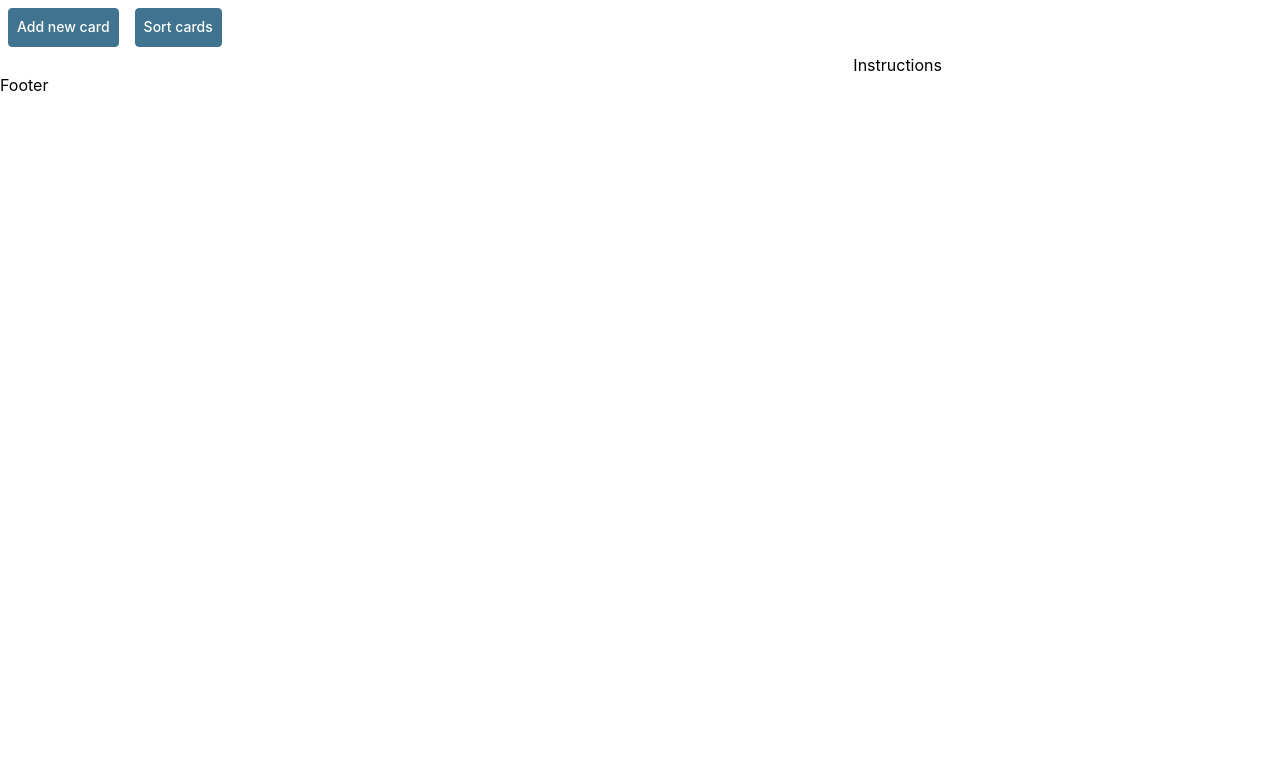
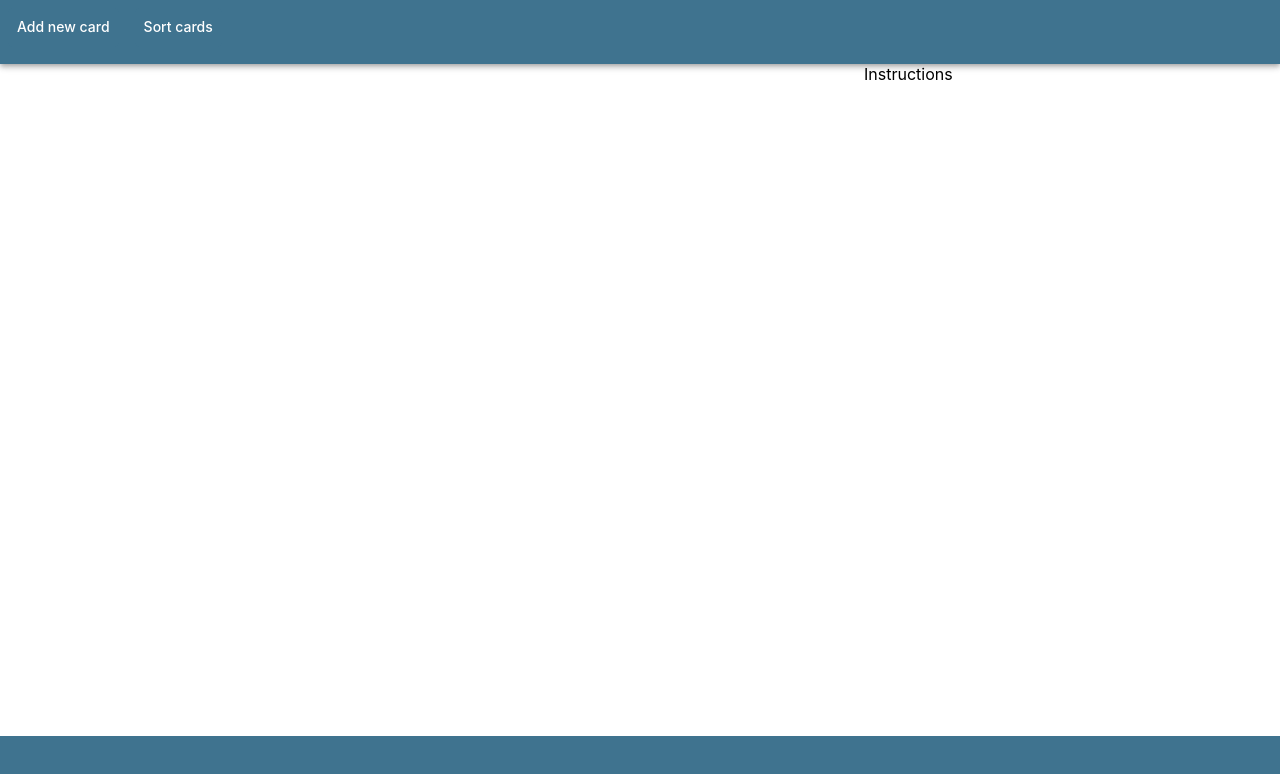
Before and after one commit to Erik35072/Card-application, a React (Create React App) app: page / in a window 1280 px wide. Shown: the top 774 px of the page. Built offline with nearby package versions, Linux system fonts and the light colour scheme.

Commit message:
Cards : ui with layout

```diff
--- a/src/App.tsx
+++ b/src/App.tsx
@@ -11,8 +11,8 @@ function App() {
 
   return (
     <Layout>
-      <Box>
-        <Grid container p={2} spacing={2}>
+      <Box sx={{ height: "100%" }}>
+        <Grid container p={2} rowGap={2} columnSpacing={2} sx={{ height: "100%", overflow: "auto" }}>
           {cards.map((card, index) => (
             <Grid item key={`card-with-random-number-${card.content + index}`} xs={12} sm={6} md={4} xl={3}>
               <Card id={index} content={card.content} />
--- a/src/components/layout/footer/index.tsx
+++ b/src/components/layout/footer/index.tsx
@@ -1,3 +1,5 @@
+import { Box } from "@mui/material";
+
 export default function Footer() {
-  return <div>Footer</div>;
+  return <Box component="footer" sx={{ minHeight: "8vh", position: "relative", bgcolor: "primary.main" }} />;
 }
--- a/src/components/layout/header/index.tsx
+++ b/src/components/layout/header/index.tsx
@@ -3,7 +3,7 @@ import { memo } from "react";
 import { useDispatch } from "react-redux";
 import { add, sort } from "providers/redux/slices";
 // components
-import { Box, Grid, Button } from "@mui/material";
+import { Grid, Button, AppBar } from "@mui/material";
 
 function Header() {
   const dispatch = useDispatch();
@@ -12,8 +12,8 @@ function Header() {
   const sortCards = () => dispatch(sort());
 
   return (
-    <Box sx={{ p: 1 }} component="header">
-      <Grid container spacing={2}>
+    <AppBar sx={{ p: 1, minHeight: "8vh", bgcolor: "primary.main", position: "relative" }}>
+      <Grid container rowGap={2} columnSpacing={2}>
         <Grid item>
           <Button onClick={addNewCard}>Add new card</Button>
         </Grid>
@@ -21,7 +21,7 @@ function Header() {
           <Button onClick={sortCards}>Sort cards</Button>
         </Grid>
       </Grid>
-    </Box>
+    </AppBar>
   );
 }
 
--- a/src/components/layout/index.tsx
+++ b/src/components/layout/index.tsx
@@ -12,8 +12,8 @@ export default function Layout({ children }: Props) {
   return (
     <>
       <Header />
-      <Grid container component="main">
-        <Grid item xs={8}>
+      <Grid container component="main" sx={{ height: "84vh" }} columnSpacing={2}>
+        <Grid item xs={8} sx={{ maxHeight: "100%" }}>
           {children}
         </Grid>
         <Grid item xs={4}>
```
